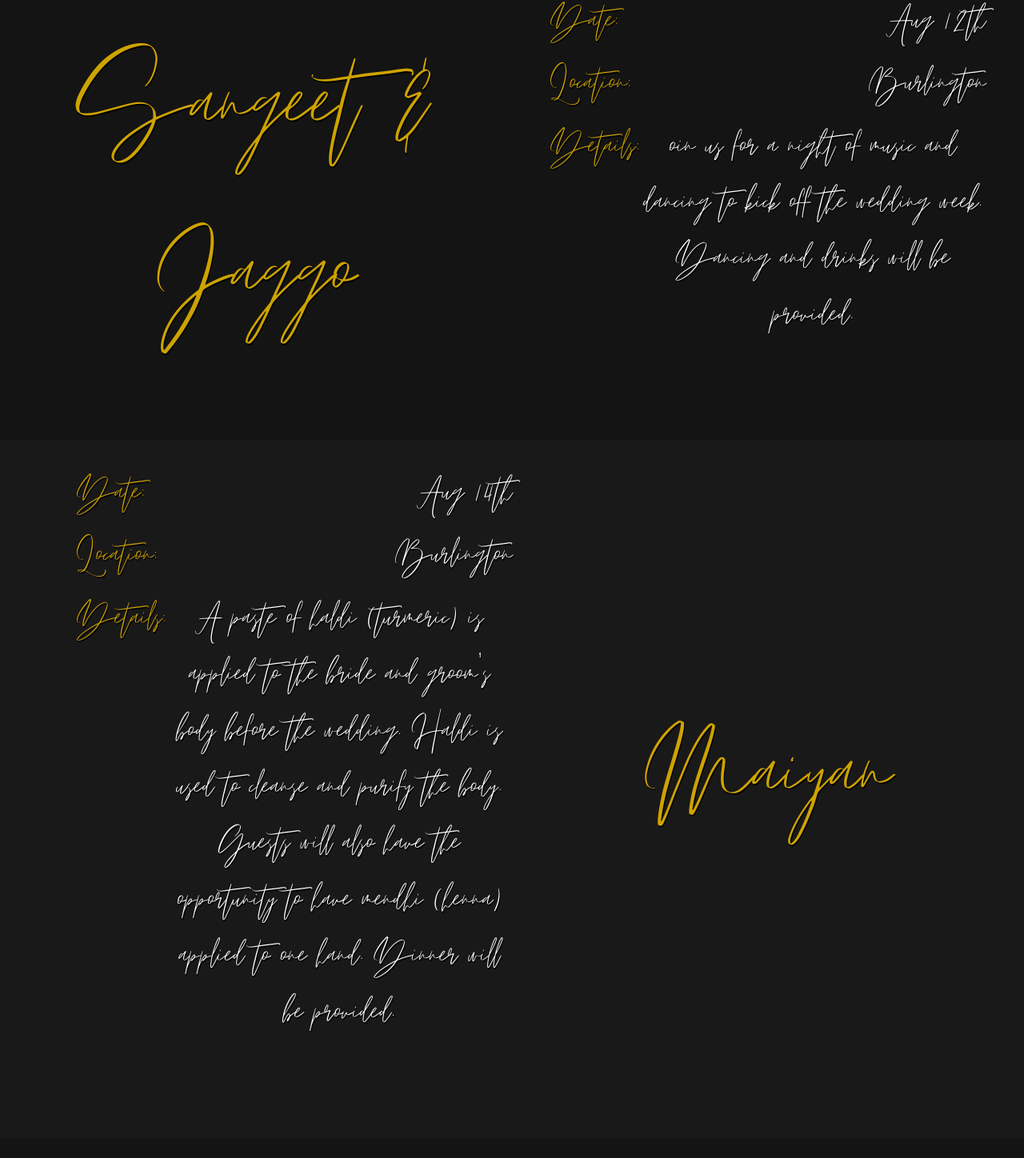
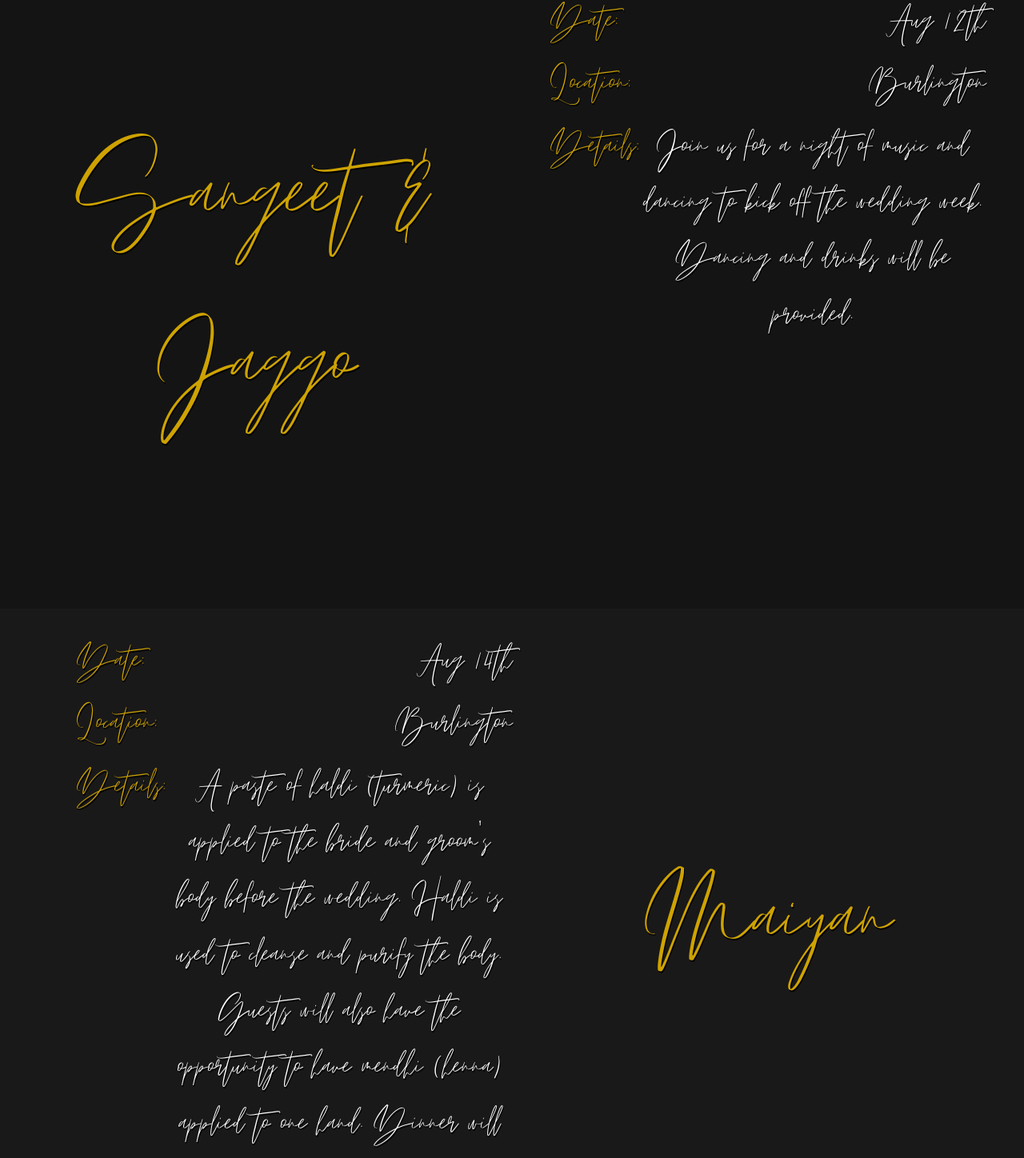
Before and after one commit to MichaelSault/TanyaWeddingWebsite, a React (Vite) app: page / in a window 1280 px wide. Shown: the part 1001-2449 px from the top of the page at 80% size. Built offline with nearby package versions, Linux system fonts and the light colour scheme.

Commit message:
added event details and design changes to the front-end

```diff
--- a/src/App.css
+++ b/src/App.css
@@ -76,6 +76,7 @@ h3 {
   background-color: #141414;
   background-position: center top;
   min-width: 100%;
+  height: 100vh;
   padding-bottom: 1em;
   padding-top: 1em;
   margin-bottom: 0;
@@ -89,6 +90,7 @@ h3 {
   background-color: #1a1919;
   background-position: center top;
   min-width: 100%;
+  height: 100vh;
   padding-bottom: 1em;
   padding-top: 1em;
   margin-bottom: 0;
--- a/src/components/EventBannerMirror.jsx
+++ b/src/components/EventBannerMirror.jsx
@@ -16,7 +16,7 @@ const EventBannerMirror = forwardRef(
 
   return (
     <>
-      <div className='EventHeaderMirror' width='100%'>
+      <div className='EventHeaderMirror' height='100%' width='100%'>
       <div className='eventDetails'>
             <div className='eventRowLeft'><h1 id='eventText'>Date: </h1><h1 id='eventTextinfo'>{date}</h1></div>
             <div className='eventRowLeft'><h1 id='eventText'>Location: </h1><h1 id='eventTextinfo'>{location}</h1></div>
--- a/src/components/Home.jsx
+++ b/src/components/Home.jsx
@@ -20,10 +20,12 @@ function Home() {
 
         </div>
 
-          <EventBanner event={'Sangeet & Jaggo'} date={'Aug 12th'} location={'Burlington'} details={'oin us for a night of music and dancing to kick off the wedding week. Dancing and drinks will be provided.'}/>
+          <EventBanner event={'Sangeet & Jaggo'} date={'Aug 12th'} location={'Burlington'} details={"Join us for a night of music and dancing to kick off the wedding week. Dancing and drinks will be provided."}/>
           <EventBannerMirror event={'Maiyan'} date={'Aug 14th'} location={'Burlington'} details={"A paste of haldi (turmeric) is applied to the bride and groom's body before the wedding. Haldi is used to cleanse and purify the body. Guests will also have the opportunity to have mendhi (henna) applied to one hand. Dinner will be provided."}/>
-          <EventBanner event={'Mendhi'} date={'Aug 15th'} location={'Burlington'} details={'During this event, the bride gets intricate henna paste designs painted onto her hands and feet. The bride is surrounded by her female friends and family who celebrate through song and dance. Snacks provided.'}/>
+          <EventBanner event={'Mendhi'} date={'Aug 15th'} location={'Burlington'} details={"During this event, the bride gets intricate henna paste designs painted onto her hands and feet. The bride is surrounded by her female friends and family who celebrate through song and dance. Snacks provided."}/>
           <EventBannerMirror event={'Choora'} date={'Aug 16th'} location={'Burlington'} details={"The bride's maternal uncles and aunts perform the Choora ceremony. The Choora are bangles worn by the bride for 40 days to bring luck to the newlywed couple. Kaleeras are tied by the bride's cousins and close friends to provide best wishes to the bride."}/>
+          <EventBanner event={'Anand Karaj'} date={'Aug 17th'} location={'Burlington'} details={"The day will begin with the baraat (groom's parade). The anand karaj is comprised of a series of prayers and hymns (lavanns) which symbolizes the bride and grooms vows to one another. Chai and breakfast will be provided before the ceremony. A vegetarian langar (lunch) will be provided after the ceremony. Family and wedding party will then go to the bride's mother's house for the doli ceremony."}/>
+          <EventBannerMirror event={'Civil Ceremony'} date={'Aug 18th'} location={'Burlington'} details={"The civil wedding ceremony will take place followed by cocktail hour, dinner and dancing to celebrate the final day of the wedding week."}/>
     </>
   )
 }
```
